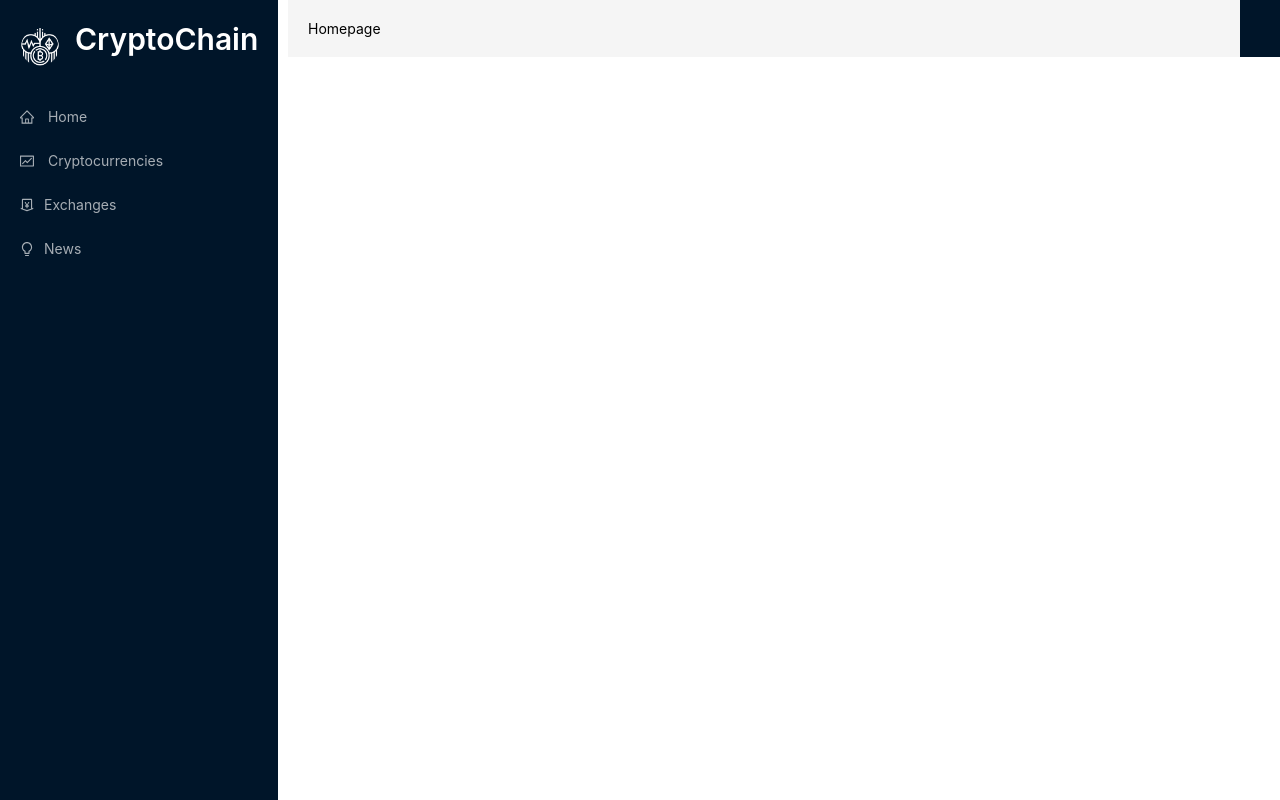
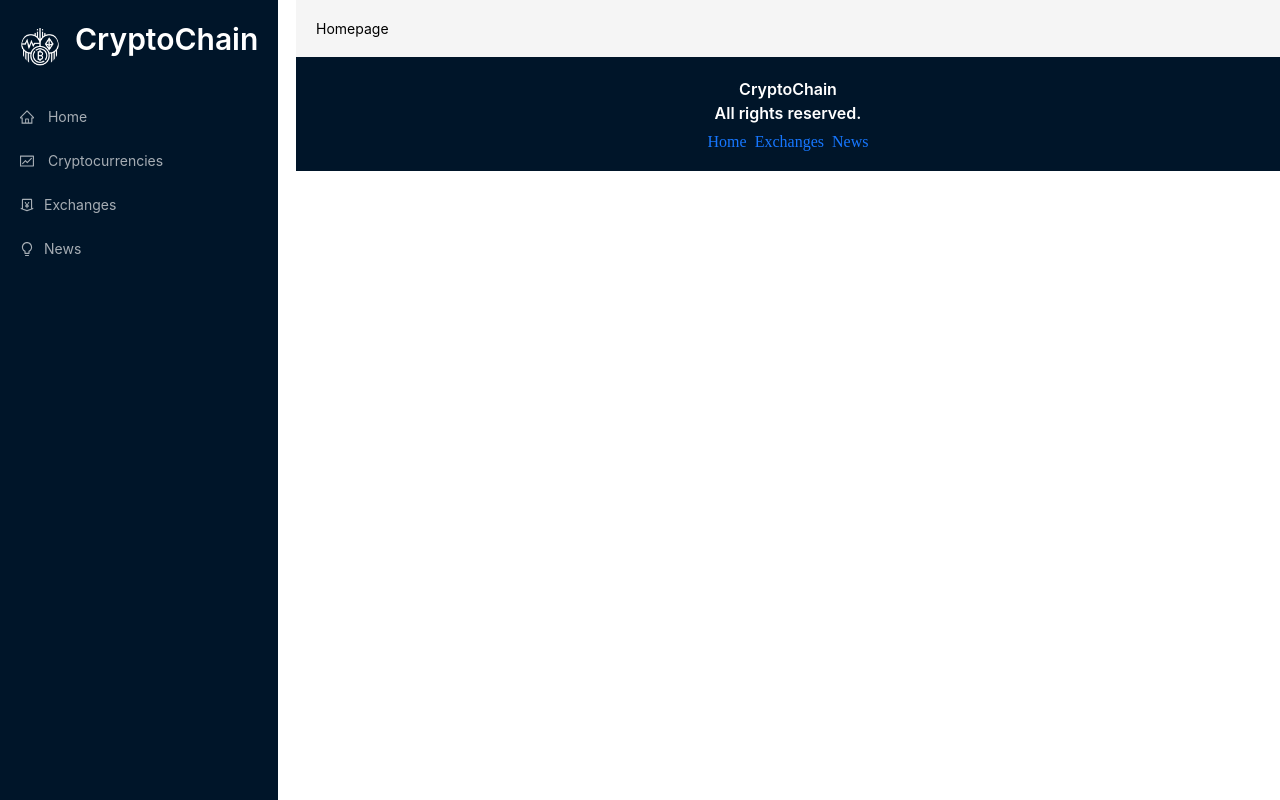
Before and after one commit to AshishOdedra/cryptochain, a React (Create React App) app: page / in a window 1280 px wide. Built offline with nearby package versions, Linux system fonts and the light colour scheme.

Commit message:
Made Footer

```diff
--- a/src/App.js
+++ b/src/App.js
@@ -32,9 +32,17 @@
                         </Switch>
                     </div>
                 </Layout>
+            <div className="footer" >
+                <Typography.Title level ={5} style={{color:'white' , textAlign:'center'}}>
+                    CryptoChain<br/>
+                    All rights reserved.
+                </Typography.Title>
+                <Space>
+                    <Link to = "/" >Home</Link>
+                    <Link to = "/exchanges" >Exchanges</Link>
+                    <Link to = "/news" >News</Link>
+                </Space>
             </div>
-            <div className="footer">
-
             </div>
         </div>
     );
```
